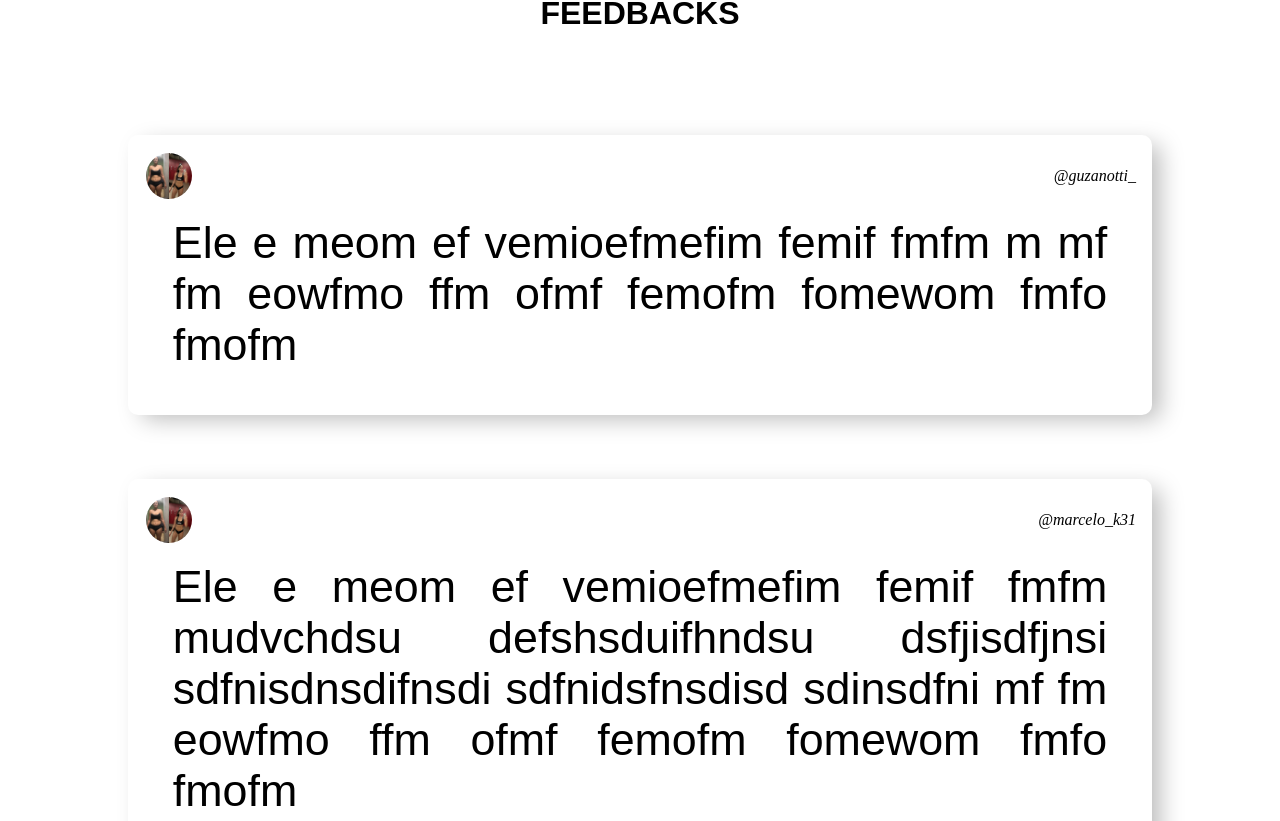
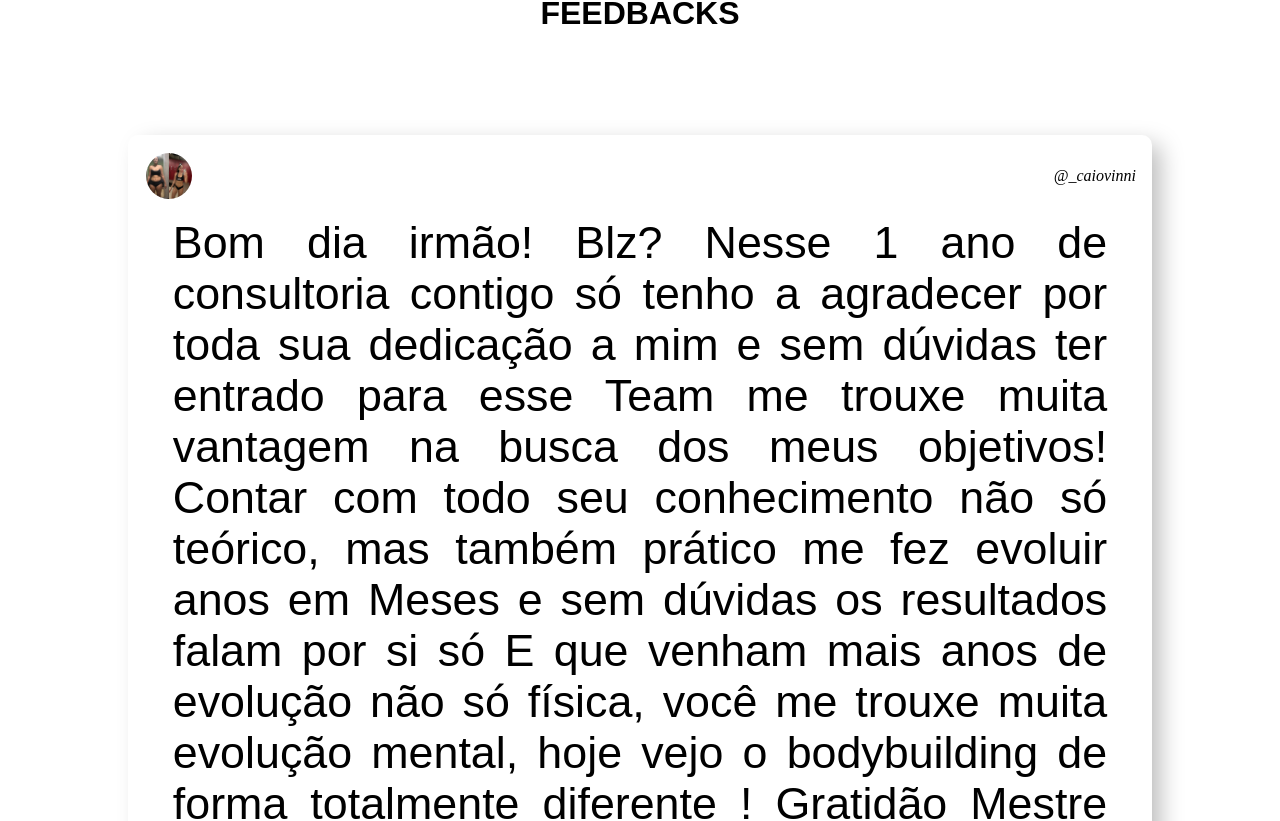
Before and after one commit to devzanotti/team-guima, an Angular app: page / in a window 1280 px wide. Shown: the part 1973-2794 px from the top of the page. Built offline with nearby package versions, Linux system fonts and the light colour scheme; a web font is replaced by a local one.

Commit message:
feedback changes

```diff
--- a/src/app/components/section-feedbacks/section-feedbacks.component.css
+++ b/src/app/components/section-feedbacks/section-feedbacks.component.css
@@ -14,7 +14,7 @@
 .feedback__post{
     border-radius: 10px;
     width: 80%;
-    margin-bottom: 5vw;
+    margin-bottom: 8vw;
     -webkit-box-shadow: 11px 7px 23px -3px rgba(0, 0, 0, 0.27);
     -moz-box-shadow: 11px 7px 23px -3px rgba(0, 0, 0, 0.27);
     box-shadow: 11px 7px 23px -3px rgba(0, 0, 0, 0.27);
--- a/src/app/components/section-feedbacks/section-feedbacks.component.html
+++ b/src/app/components/section-feedbacks/section-feedbacks.component.html
@@ -7,12 +7,15 @@
         <div class="header__img">
             <img src="../../../assets/img/progresso4.jpeg" alt="resultado1" />
         </div>
-      <span>@guzanotti_</span>
+      <span>@_caiovinni</span>
     </div>
     <div class="post__content">
       <p>
-        Ele e meom ef vemioefmefim femif fmfm m mf fm eowfmo ffm ofmf femofm
-        fomewom fmfo fmofm
+        Bom dia irmão! Blz?
+Nesse 1 ano de consultoria contigo só tenho a agradecer por toda sua dedicação a mim e sem dúvidas ter entrado para esse Team me trouxe muita vantagem na busca dos meus objetivos!
+Contar com todo seu conhecimento não só teórico, mas também prático me fez evoluir anos em Meses e sem dúvidas os resultados falam por si só
+E que venham mais anos de evolução não só física, você me trouxe muita evolução mental, hoje vejo o bodybuilding de forma totalmente diferente !
+Gratidão Mestre 🙏🏾
       </p>
     </div>
   </div>
@@ -21,12 +24,17 @@
         <div class="header__img">
             <img src="../../../assets/img/progresso4.jpeg" alt="resultado1" />
         </div>
-      <span>@marcelo_k31</span>
+      <span>@mtkaneko</span>
     </div>
     <div class="post__content">
       <p>
-        Ele e meom ef vemioefmefim femif fmfm mudvchdsu defshsduifhndsu dsfjisdfjnsi sdfnisdnsdifnsdi sdfnidsfnsdisd sdinsdfni mf fm eowfmo ffm ofmf femofm
-        fomewom fmfo fmofm
+        Lembro que uma das primeiras frases que soltei pro Guima foi que eu sabia que 90% era dieta e 10% era treino.
+Com o passar do tempo, vi que dieta era importante SIM, mas ela não me levaria onde eu queria até eu APRENDER a treinar.
+Estou atualmente há 1 ano com o Guima e sinto que AGORA entendo a filosofia de treino.
+Mover um ponto de um ponto A para um ponto B é fácil. Aprender a fazer isso com a carga máxima, pensando em cada repetição, sem se desesperar e sem perder pra dor foi algo CRUCIAL pra evolução em treinos.
+O mais curioso é que, por mais que isso seja a base de um treinamento, é algo RARO de se ver em treinadores. Nunca tive com um que realmente explorasse esse limite do corpo. Eram muitas técnicas avançadas pra mim, que sequer sabia treinar.
+
+Guima me ensinou a TREINAR. As mudanças no corpo estão vindo como consequencia.
       </p>
     </div>
   </div>
--- a/src/app/pages/page-home/page-home.component.html
+++ b/src/app/pages/page-home/page-home.component.html
@@ -5,5 +5,5 @@
 <app-section-about></app-section-about>
 <app-separator></app-separator>
 <app-section-feedbacks></app-section-feedbacks>
-
+<app-separator></app-separator>
 <app-section-prices></app-section-prices>
```
